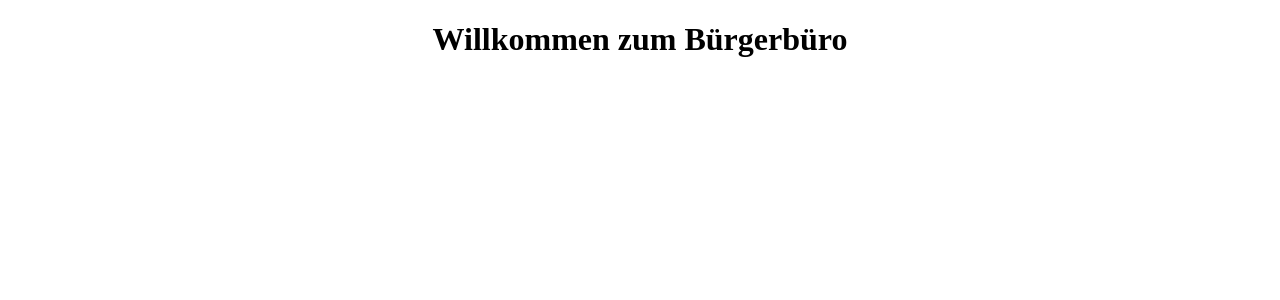
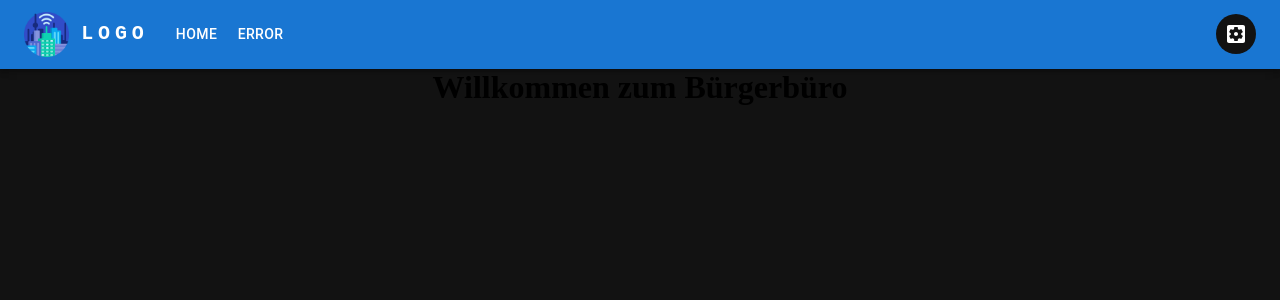
Before and after one commit to SmartCity-2022/Service-Buergerbuero, a React (Create React App) app in the folder client/: page / in a window 1280 px wide. Shown: the top 300 px of the page. Built offline with nearby package versions, Linux system fonts and the light colour scheme.

Commit message:
added navbar

```diff
--- a/client/package.json
+++ b/client/package.json
@@ -3,6 +3,10 @@
   "version": "0.1.0",
   "private": true,
   "dependencies": {
+    "@emotion/react": "^11.9.0",
+    "@emotion/styled": "^11.8.1",
+    "@mui/icons-material": "^5.8.2",
+    "@mui/material": "^5.8.2",
     "@testing-library/jest-dom": "^5.16.4",
     "@testing-library/react": "^13.1.1",
     "@testing-library/user-event": "^13.5.0",
--- a/client/src/App.css
+++ b/client/src/App.css
@@ -1,3 +1,9 @@
+*{
+  margin: 0;
+}
+body{
+  background-color: #121212;
+}
 .App {
   text-align: center;
 }
--- a/client/src/App.js
+++ b/client/src/App.js
@@ -5,16 +5,18 @@
 
 import Home from "./pages/home";
 import Page_Error from "./pages/page_error";
+import Nav from "./components/navbar";
 
 function App() {
     return (
         <div className="App">
-            <Router>
-                <Routes>
-                    <Route path="/" element={<Home />} />
-                    <Route path="*" element={<Page_Error />} />
-                </Routes>
-            </Router>
+            <Nav />
+            <Routes>
+                <Route path="/" element={<Home />} />
+                <Route path="home" element={<Home />} />
+                <Route path="error" element={<Page_Error />} />
+                <Route path="*" element={<Page_Error />} />
+            </Routes>
         </div>
     );
 }
--- /dev/null
+++ b/client/src/components/navbar.js
@@ -0,0 +1,208 @@
+import * as React from "react";
+import AppBar from "@mui/material/AppBar";
+import Box from "@mui/material/Box";
+import Toolbar from "@mui/material/Toolbar";
+import IconButton from "@mui/material/IconButton";
+import Typography from "@mui/material/Typography";
+import Menu from "@mui/material/Menu";
+import MenuIcon from "@mui/icons-material/Menu";
+import Container from "@mui/material/Container";
+import Avatar from "@mui/material/Avatar";
+import Button from "@mui/material/Button";
+import Tooltip from "@mui/material/Tooltip";
+import MenuItem from "@mui/material/MenuItem";
+import AdbIcon from "@mui/icons-material/Adb";
+import SettingsApplicationsIcon from "@mui/icons-material/SettingsApplications";
+import { Link } from "react-router-dom";
+import logo from "../assets/logo.png";
+
+const pages = ["Home", "Error"];
+const settings = [];
+
+const Nav = () => {
+    const [anchorElNav, setAnchorElNav] = React.useState(null);
+    const [anchorElUser, setAnchorElUser] = React.useState(null);
+
+    const handleOpenNavMenu = (event) => {
+        setAnchorElNav(event.currentTarget);
+    };
+    const handleOpenUserMenu = (event) => {
+        setAnchorElUser(event.currentTarget);
+    };
+
+    const handleCloseNavMenu = () => {
+        setAnchorElNav(null);
+    };
+
+    const handleCloseUserMenu = () => {
+        setAnchorElUser(null);
+    };
+
+    return (
+        <AppBar position="static">
+            <Container maxWidth="xl">
+                <Toolbar disableGutters>
+                    <img
+                        src={logo}
+                        style={{ maxHeight: "45px", marginRight: "1%" }}
+                    ></img>
+                    <Typography
+                        variant="h6"
+                        noWrap
+                        component="a"
+                        href="/"
+                        sx={{
+                            mr: 2,
+                            display: { xs: "none", md: "flex" },
+                            fontFamily: "monospace",
+                            fontWeight: 700,
+                            letterSpacing: ".3rem",
+                            color: "inherit",
+                            textDecoration: "none",
+                        }}
+                    >
+                        LOGO
+                    </Typography>
+
+                    <Box
+                        sx={{
+                            flexGrow: 1,
+                            display: { xs: "flex", md: "none" },
+                        }}
+                    >
+                        <IconButton
+                            size="large"
+                            aria-label="account of current user"
+                            aria-controls="menu-appbar"
+                            aria-haspopup="true"
+                            onClick={handleOpenNavMenu}
+                            color="inherit"
+                        >
+                            <MenuIcon />
+                        </IconButton>
+                        <Menu
+                            id="menu-appbar"
+                            anchorEl={anchorElNav}
+                            anchorOrigin={{
+                                vertical: "bottom",
+                                horizontal: "left",
+                            }}
+                            keepMounted
+                            transformOrigin={{
+                                vertical: "top",
+                                horizontal: "left",
+                            }}
+                            open={Boolean(anchorElNav)}
+                            onClose={handleCloseNavMenu}
+                            sx={{
+                                display: { xs: "block", md: "none" },
+                            }}
+                        >
+                            {pages.map((page) => (
+                                <MenuItem
+                                    key={page}
+                                    onClick={handleCloseNavMenu}
+                                >
+                                    <Typography textAlign="center">
+                                        <Link
+                                            style={{
+                                                textDecoration: "none",
+                                                color: "black",
+                                            }}
+                                            to={`/${page.toLowerCase()}`}
+                                        >
+                                            {page}
+                                        </Link>
+                                    </Typography>
+                                </MenuItem>
+                            ))}
+                        </Menu>
+                    </Box>
+                    <Typography
+                        variant="h5"
+                        noWrap
+                        component="a"
+                        href=""
+                        sx={{
+                            mr: 2,
+                            display: { xs: "flex", md: "none" },
+                            flexGrow: 1,
+                            fontFamily: "monospace",
+                            fontWeight: 700,
+                            letterSpacing: ".3rem",
+                            color: "inherit",
+                            textDecoration: "none",
+                        }}
+                    >
+                        LOGO
+                    </Typography>
+                    <Box
+                        sx={{
+                            flexGrow: 1,
+                            display: { xs: "none", md: "flex" },
+                        }}
+                    >
+                        {pages.map((page) => (
+                            <Button
+                                key={page}
+                                onClick={handleCloseNavMenu}
+                                sx={{ my: 2, color: "white", display: "block" }}
+                            >
+                                <Link
+                                    style={{
+                                        textDecoration: "none",
+                                        color: "white",
+                                    }}
+                                    to={`/${page.toLowerCase()}`}
+                                >
+                                    {page}
+                                </Link>
+                            </Button>
+                        ))}
+                    </Box>
+
+                    <Box sx={{ flexGrow: 0 }}>
+                        <Tooltip title="Open settings">
+                            <IconButton
+                                onClick={handleOpenUserMenu}
+                                sx={{ p: 0 }}
+                            >
+                                <Avatar sx={{ bgcolor: "#121212" }}>
+                                    <SettingsApplicationsIcon />
+                                </Avatar>
+                            </IconButton>
+                        </Tooltip>
+                        <Menu
+                            sx={{ mt: "45px" }}
+                            id="menu-appbar"
+                            anchorEl={anchorElUser}
+                            anchorOrigin={{
+                                vertical: "top",
+                                horizontal: "right",
+                            }}
+                            keepMounted
+                            transformOrigin={{
+                                vertical: "top",
+                                horizontal: "right",
+                            }}
+                            open={Boolean(anchorElUser)}
+                            onClose={handleCloseUserMenu}
+                        >
+                            {settings.map((setting) => (
+                                <MenuItem
+                                    key={setting}
+                                    onClick={handleCloseUserMenu}
+                                >
+                                    <Typography textAlign="center">
+                                        {setting}
+                                    </Typography>
+                                </MenuItem>
+                            ))}
+                        </Menu>
+                    </Box>
+                </Toolbar>
+            </Container>
+        </AppBar>
+    );
+};
+export default Nav;
--- a/client/src/index.js
+++ b/client/src/index.js
@@ -2,11 +2,14 @@
 import ReactDOM from "react-dom/client";
 import App from "./App";
 import reportWebVitals from "./reportWebVitals";
+import { BrowserRouter as Router } from "react-router-dom";
 
 const root = ReactDOM.createRoot(document.getElementById("root"));
 root.render(
     <React.StrictMode>
-        <App />
+        <Router>
+            <App />
+        </Router>
     </React.StrictMode>
 );
 
```
Also changed, not shown: client/src/assets/logo.png (added), 1 other file (tests, documents, lock files or other folders).
